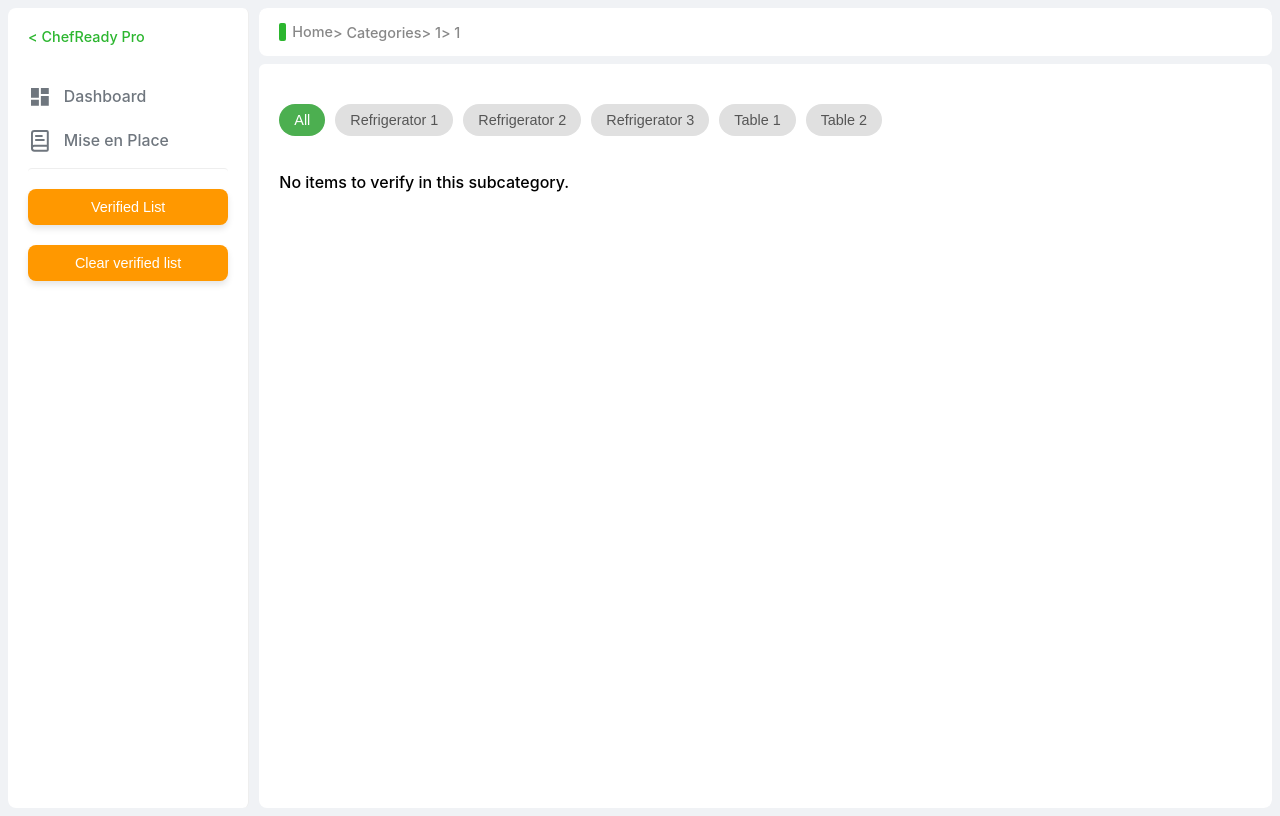
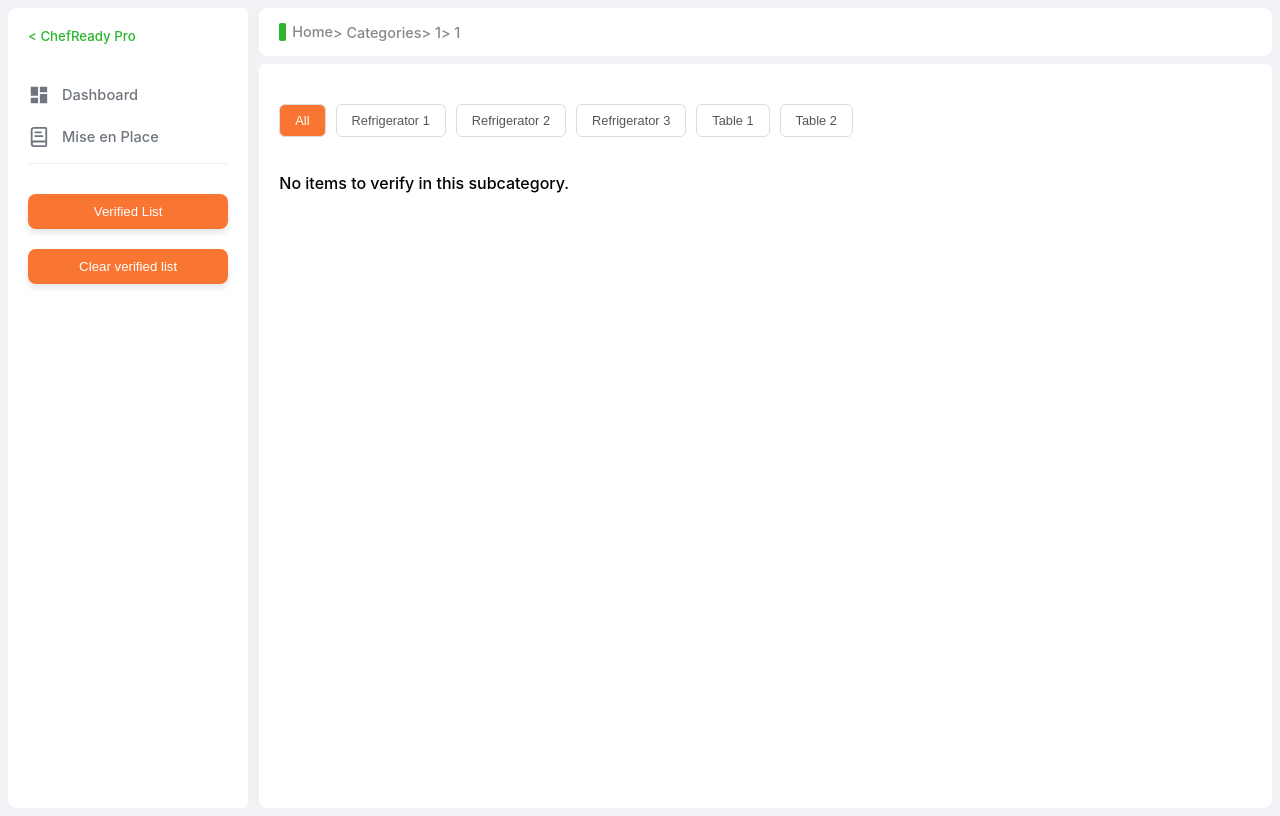
Before and after one commit to RichArdila/Miseenplacedemo, a React (Create React App) app: page /Categories/1/1 in a window 1280 px wide. Built offline with nearby package versions, Linux system fonts and the light colour scheme.

Commit message:
Otra mejora de estilos

```diff
--- a/src/components/Sidebar.js
+++ b/src/components/Sidebar.js
@@ -30,7 +30,7 @@ const Sidebar = () => {
             <LuBookText className="icon" /> Mise en Place
           </span>
         </li>
-        <li className="menu-item verified-list-button-container">
+        <li className=" verified-list-button-container">
           <button
             className="verified-list-button"
             onClick={() => navigate("/Verified")}
@@ -38,7 +38,7 @@ const Sidebar = () => {
             Verified List
           </button>
         </li>
-        <li className="menu-item">
+        <li className="">
           <button
             className="verified-list-button"
             onClick={handleClearVerified}
--- a/src/styles/App.css
+++ b/src/styles/App.css
@@ -18,6 +18,7 @@ a {
   --secondary-color: #f0f2f5; /* Gris claro */
   --text-color: #333; /* Gris oscuro */
   --border-color: #ddd; /* Gris claro para bordes */
+  --naranja: #F87532
 }
 
 .app-container {
--- a/src/styles/FilterButtons.css
+++ b/src/styles/FilterButtons.css
@@ -6,19 +6,19 @@
 }
 
 .filter-button {
-  background-color: #e0e0e0;
+  background-color:rgb(255, 255, 255);
   color: #555;
+  border: solid 1px #DEDBDB;
   padding: 8px 15px;
-  border: none;
-  border-radius: 20px;
+  border-radius: 6px;
   cursor: pointer;
-  font-size: 0.9em;
+  font-size: 0.8em;
   transition: background-color 0.3s, color 0.3s;
 }
 
 .filter-button.active,
 .filter-button:hover {
-  background-color: #4caf50;
+  background-color: var(--naranja);
   color: white;
 }
 
--- a/src/styles/Lists.css
+++ b/src/styles/Lists.css
@@ -18,7 +18,7 @@
   display: flex;
   justify-content: space-between;
   align-items: center;
-  background-color: #f9f9f9;
+  background-color: #EFF7E8;
   border: 1px solid #eee;
   border-radius: 8px;
   padding: 15px;
@@ -41,13 +41,13 @@
 }
 
 .item-id {
-  font-size: 0.8em;
+  font-size: 0.7em;
   color: #888;
 }
 
 .item-name {
-  font-size: 1.1em;
-  font-weight: bold;
+  font-size: 1em;
+  font-weight: 500;
   color: #333;
 }
 
@@ -59,7 +59,7 @@
 }
 
 .item-quantity {
-  font-weight: bold;
+  font-weight: 400;
   color: #666;
 }
 
--- a/src/styles/Sidebar.css
+++ b/src/styles/Sidebar.css
@@ -5,7 +5,7 @@
   display: flex;
   flex-direction: column;
   background-color: #fff;
-  font-size: 0.9em;
+  font-size: 0.83em;
   border-radius: 6px;
 }
 
@@ -103,7 +103,7 @@
 }
 
 .verified-list-button {
-  background-color: #ff9800;
+  background-color: var(--naranja);
   color: white;
   padding: 10px 15px;
   border: none;
@@ -114,10 +114,11 @@
   text-align: center;
   transition: background-color 0.3s ease;
   box-shadow: 0 4px 6px rgba(0, 0, 0, 0.1);
+  margin: 10px 0;
 }
 
 .verified-list-button:hover {
-  background-color: #e68900;
+  background-color:rgb(254, 132, 71);
 }
 
 /* Responsive adjustments */
```
